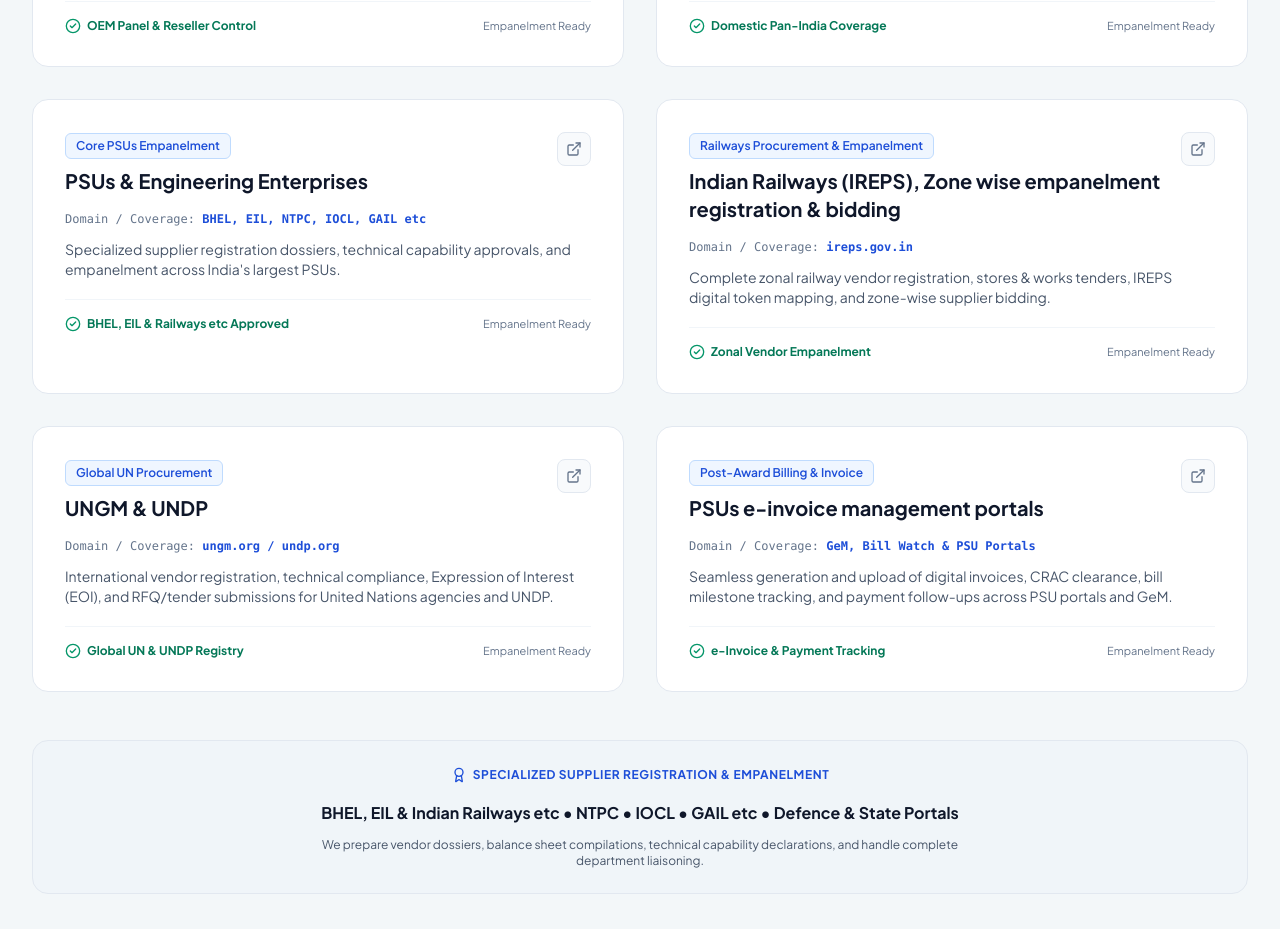
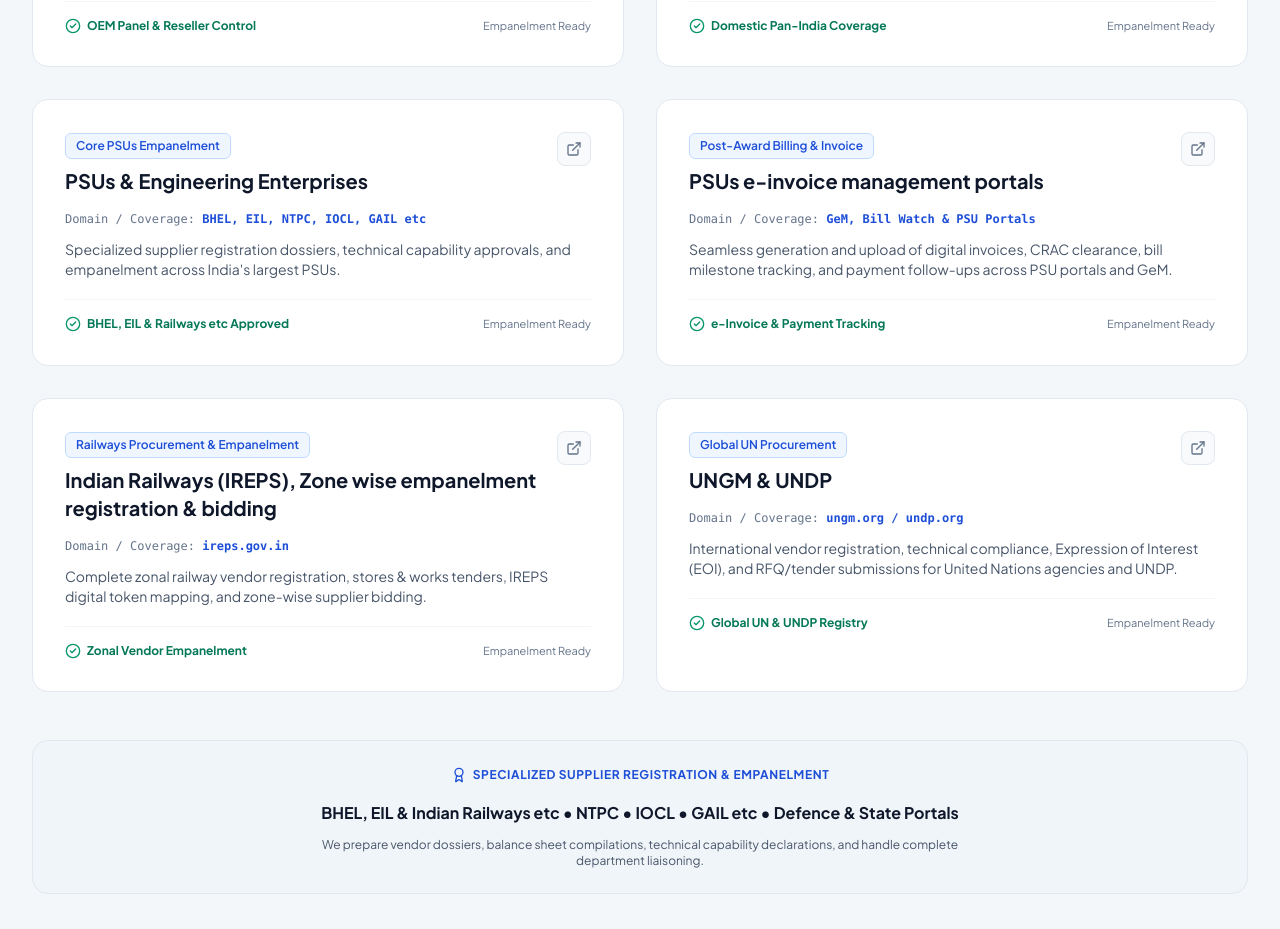
Before and after one commit to dntsbidmatrix/dnts, a React (Vite) app: page / in a window 1280 px wide. Shown: the part 5240-6169 px from the top of the page. Built offline with nearby package versions, Linux system fonts and the light colour scheme.

Commit message:
Reorder Portals Covered moving PSUs e-invoice to 4th, IREPS to 5th, and UNGM & UNDP to 6th

```diff
--- a/src/data/companyData.js
+++ b/src/data/companyData.js
@@ -199,6 +199,13 @@
     highlight: "BHEL, EIL & Railways etc Approved"
   },
   {
+    name: "PSUs e-invoice management portals",
+    domain: "GeM, Bill Watch & PSU Portals",
+    type: "Post-Award Billing & Invoice",
+    description: "Seamless generation and upload of digital invoices, CRAC clearance, bill milestone tracking, and payment follow-ups across PSU portals and GeM.",
+    highlight: "e-Invoice & Payment Tracking"
+  },
+  {
     name: "Indian Railways (IREPS), Zone wise empanelment registration & bidding",
     domain: "ireps.gov.in",
     type: "Railways Procurement & Empanelment",
@@ -211,13 +218,6 @@
     type: "Global UN Procurement",
     description: "International vendor registration, technical compliance, Expression of Interest (EOI), and RFQ/tender submissions for United Nations agencies and UNDP.",
     highlight: "Global UN & UNDP Registry"
-  },
-  {
-    name: "PSUs e-invoice management portals",
-    domain: "GeM, Bill Watch & PSU Portals",
-    type: "Post-Award Billing & Invoice",
-    description: "Seamless generation and upload of digital invoices, CRAC clearance, bill milestone tracking, and payment follow-ups across PSU portals and GeM.",
-    highlight: "e-Invoice & Payment Tracking"
   }
 ];
 
```
